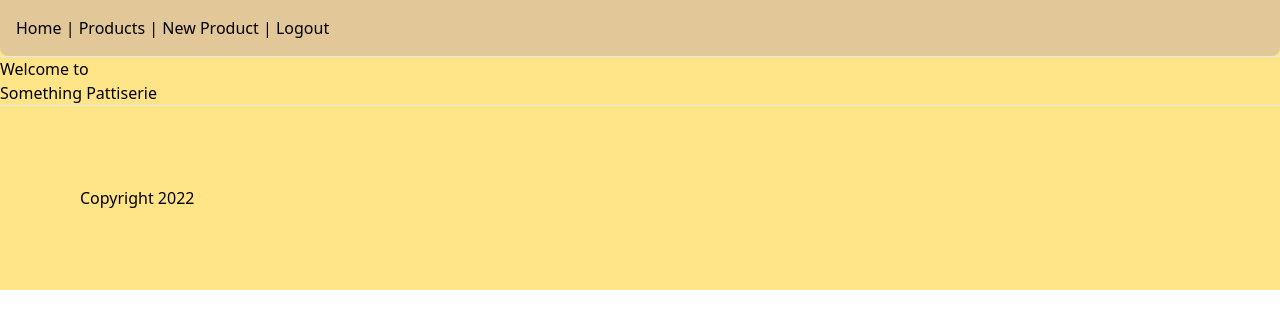
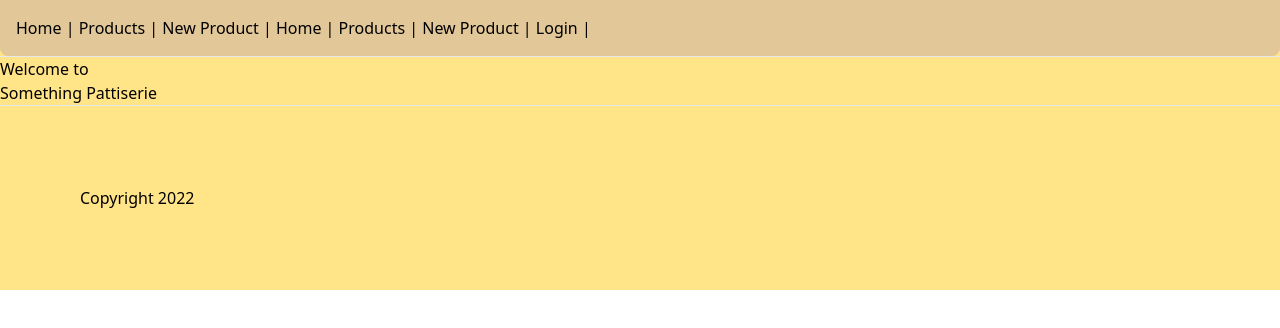
Before and after one commit to BenSShin/mini-capstone-frontend, a React (Vite) app: page / in a window 1280 px wide. Shown: the top 328 px of the page. Built offline with nearby package versions, Linux system fonts and the light colour scheme; no server answers.

Commit message:
navbar changes when logged in

```diff
--- a/src/Header.jsx
+++ b/src/Header.jsx
@@ -6,7 +6,17 @@ export function Header() {
     <header className="bg-[#e2c799] rounded-b-lg p-4">
       <nav>
         <Link to="/">Home</Link> | <Link to="/products">Products</Link> | <Link to="/products/new">New Product</Link> |{" "}
-        <LogoutLink />
+        {localStorage.jwt === undefined ? (
+          <>
+            <Link to="/">Home</Link> | <Link to="/products">Products</Link> |{" "}
+            <Link to="/products/new">New Product</Link> | <Link to="/login">Login</Link> | <Link to="/signup"></Link>
+          </>
+        ) : (
+          <>
+            <Link to="/">Home</Link> | <Link to="/products">Products</Link> |{" "}
+            <Link to="/products/new">New Product</Link> | <LogoutLink />
+          </>
+        )}
       </nav>
     </header>
   );
```
